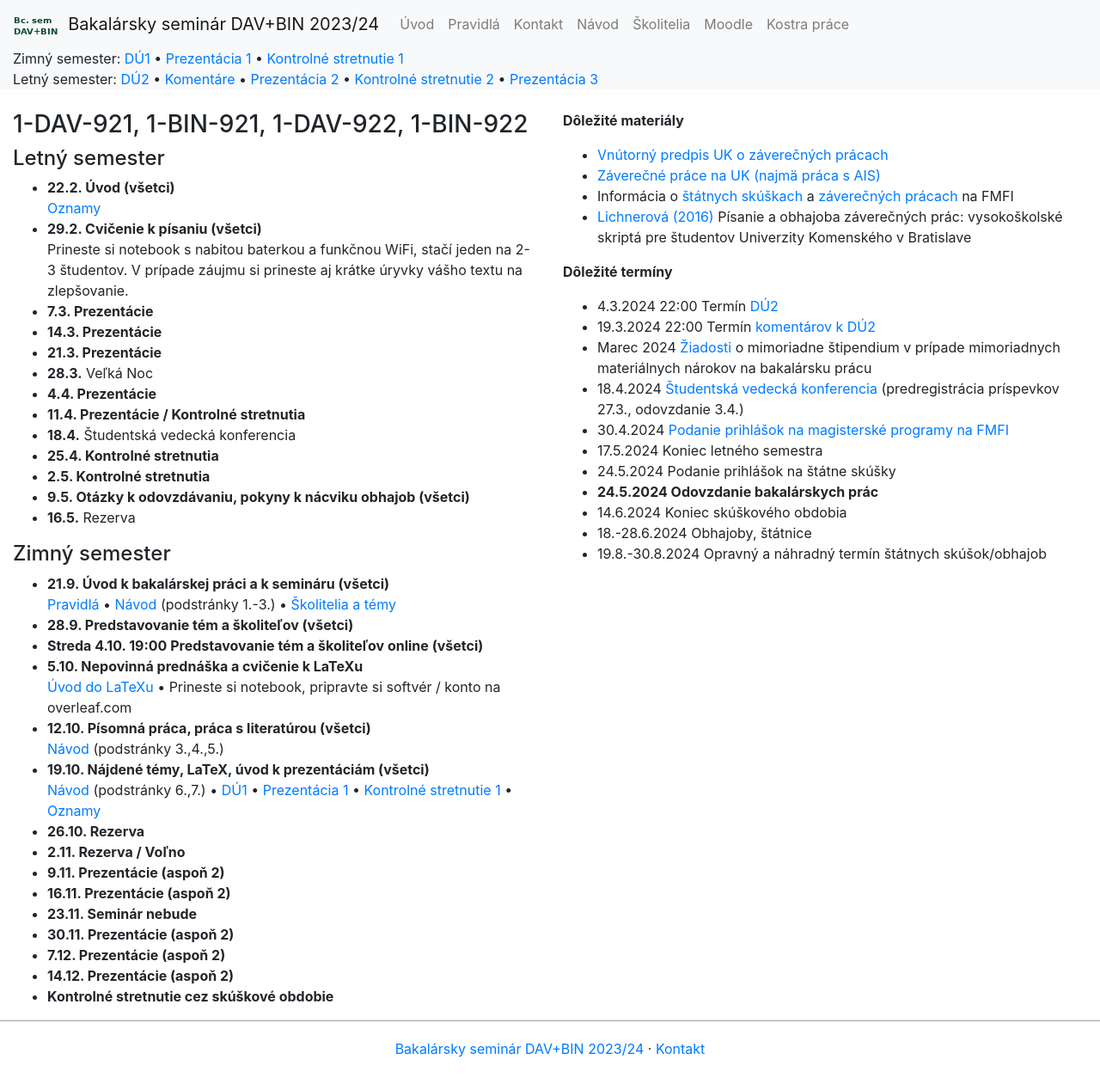
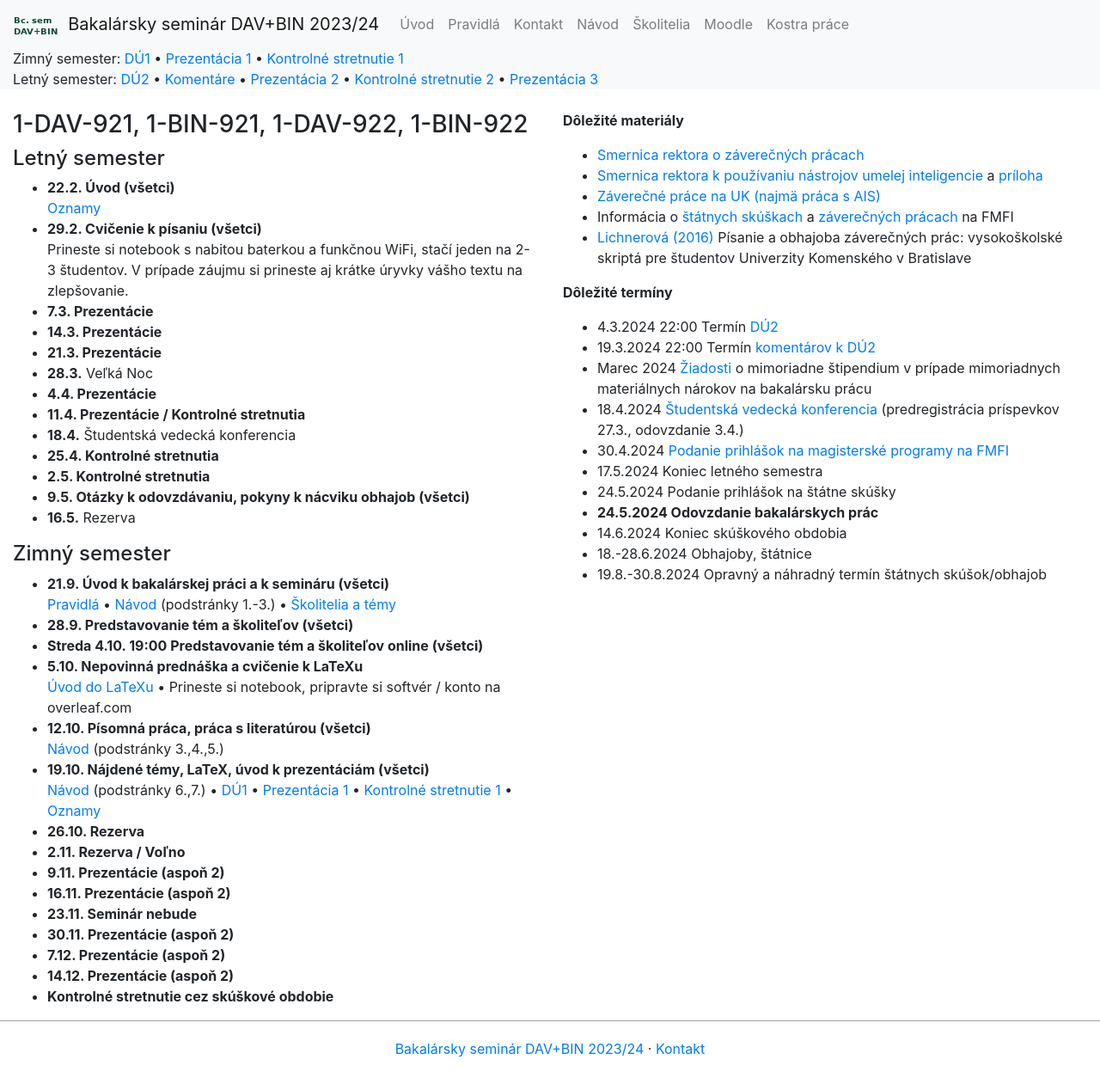
Before and after one commit to bbrejova/bcdav, a Jekyll site: the page built from index.md, in a window 1280 px wide. Shown: the whole page at 86% size. Built offline with Jekyll 4.4.1, drawn with Linux system fonts in a browser that asks for light colours; nearby versions of some CDN libraries.

Commit message:
smernica AI

```diff
--- a/_data/materials.yml
+++ b/_data/materials.yml
@@ -1,16 +1,11 @@
 materials: |
   **Dôležité materiály**
 
-  - [Vnútorný predpis UK o záverečných
-    prácach](https://uniba.sk/fileadmin/ruk/legislativa/2023/Vp_2023_32.pdf)
-  - [Záverečné práce na UK (najmä práca s
-    AIS)](https://uniba.sk/o-univerzite/rektorat-uk/cit/citps/ais/zaverecne-prace/)
-  - Informácia o [štátnych
-    skúškach](https://zona.fmph.uniba.sk/studenti-a-studium/statne-skusky-a-obhajoby/)
-    a [záverečných
-    prácach](https://zona.fmph.uniba.sk/studenti-a-studium/zaverecne-prace/)
-    na FMFI
-  - [Lichnerová
-    (2016)](https://fphil.uniba.sk/fileadmin/fif/studium/student/bakalar_magister/Pisanie_a_obhajoba_zaverecnych_prac.pdf)
+  - [Smernica rektora o záverečných prácach](https://uniba.sk/fileadmin/ruk/legislativa/2023/Vp_2023_32.pdf)
+  - [Smernica rektora k používaniu nástrojov umelej inteligencie](https://uniba.sk/fileadmin/ruk/ovv/2024/smernica_rektora_AI.pdf) a [príloha](https://uniba.sk/fileadmin/ruk/ovv/2024/Odporucane_sposoby_citovania_vystupov_alebo_pouzitia_generativnej_umelej_inteligencie_na_Univerzite_Komenskeho_v_Bratislave1.pdf)
+  - [Záverečné práce na UK (najmä práca s AIS)](https://uniba.sk/o-univerzite/rektorat-uk/cit/citps/ais/zaverecne-prace/)
+  - Informácia o [štátnych skúškach](https://zona.fmph.uniba.sk/studenti-a-studium/statne-skusky-a-obhajoby/)
+    a [záverečných prácach](https://zona.fmph.uniba.sk/studenti-a-studium/zaverecne-prace/) na FMFI
+  - [Lichnerová (2016)](https://fphil.uniba.sk/fileadmin/fif/studium/student/bakalar_magister/Pisanie_a_obhajoba_zaverecnych_prac.pdf)
     Písanie a obhajoba záverečných prác: vysokoškolské skriptá pre
     študentov Univerzity Komenského v Bratislave
```
Also changed, not shown: Štúdium_v_poslednom_ročníku.md (+1 -1 lines).
